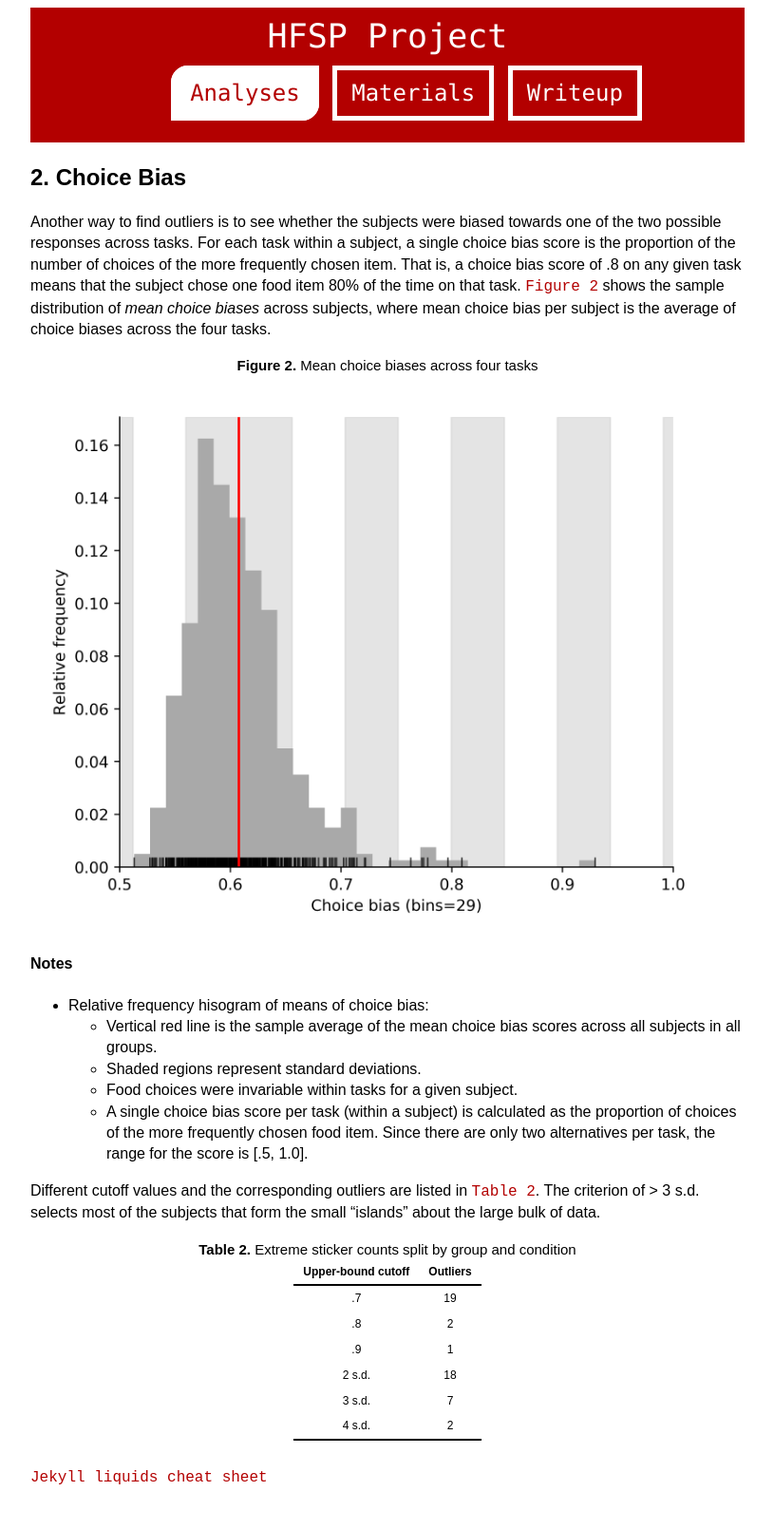
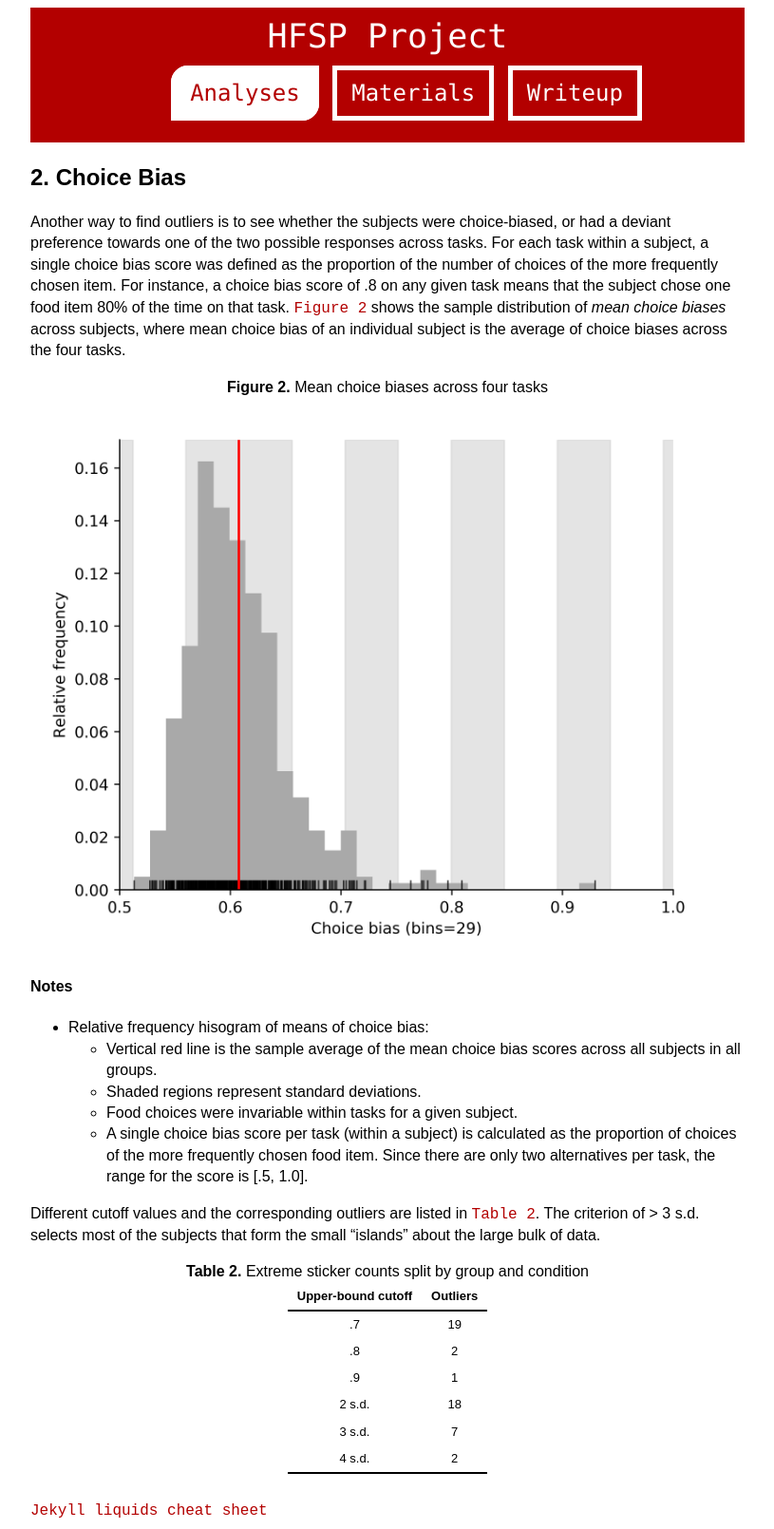
Before and after one commit to alex-ten/HFSP, a Jekyll site: the page built from content/analyses/outliers/02 choice bias.md, in a window 1280 px wide. Shown: the whole page at 95% size, without its empty margins (232-1047 px from the left). Built offline with Jekyll 4.4.1, drawn with Linux system fonts in a browser that asks for light colours; nearby versions of some CDN libraries; our own code applies the rules of GitHub Pages for plain Markdown files; before the commit the page ends 1575 px from its top, so only the background shows below that.

Commit message:
Add content

```diff
--- a/content/analyses/outliers/02 choice bias.md
+++ b/content/analyses/outliers/02 choice bias.md
@@ -7,7 +7,7 @@ entrynum: 2
 <a id="{{ page.entrynum }}"></a>
 ## {{ page.entrynum }}. {{ page.title }}
 
-Another way to find outliers is to see whether the subjects were biased towards one of the two possible responses across tasks. For each task within a subject, a single choice bias score is the proportion of the number of choices of the more frequently chosen item. That is, a choice bias score of .8 on any given task means that the subject chose one food item 80% of the time on that task. [Figure 2](#f-2) shows the sample distribution of *mean choice biases* across subjects, where mean choice bias per subject is the average of choice biases across the four tasks.
+Another way to find outliers is to see whether the subjects were choice-biased, or had a deviant preference towards one of the two possible responses across tasks. For each task within a subject, a single choice bias score was defined as the proportion of the number of choices of the more frequently chosen item. For instance, a choice bias score of .8 on any given task means that the subject chose one food item 80% of the time on that task. [Figure 2](#f-2) shows the sample distribution of *mean choice biases* across subjects, where mean choice bias of an individual subject is the average of choice biases across the four tasks.
 
 {% include caption.html
     obj='figure'
--- a/content/analyses/outliers/index.html
+++ b/content/analyses/outliers/index.html
@@ -13,8 +13,11 @@ title: Outliers
 {% endfor %}
 </ol>
 
+<hr>
+
 {% for entry in site.pages %}
     {% if entry.category == "outliers" %}
         {{ entry.content }}
+        <hr>
     {% endif %}
 {% endfor %}
--- a/css/common.css
+++ b/css/common.css
@@ -81,7 +81,7 @@ table.apa td, table.apa th {
 }
 
 table.apa tbody td {
-  font-size: 12px;
+  font-size: 13px;
 }
 
 table.apa thead {
@@ -89,7 +89,7 @@ table.apa thead {
 }
 
 table.apa thead th {
-  font-size: 12px;
+  font-size: 13px;
   font-weight: bold;
   text-align: center;
 }
@@ -106,12 +106,12 @@ table.apa tfoot td {
 
 .caption {
     text-align: center;
-    font-size: 15px;
+    font-size: 16px;
 }
 
 .tablefooter {
     text-align: center;
-    font-size: 10;
+    font-size: 12px;
 }
 
 
```
Also changed, not shown: content/analyses/outliers/01 oversticking.md (+0 -1 lines), img/lrn_clean.jpg (added), img/lrn_unfiltered.jpg (added), img/pc_clean.jpg (added).
